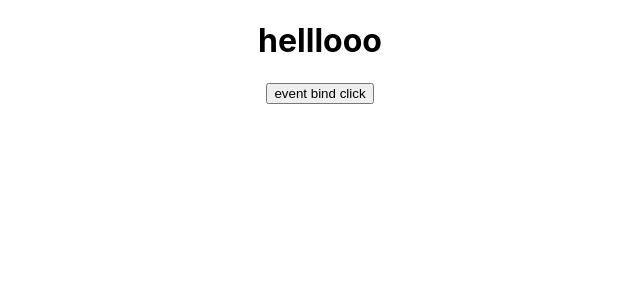
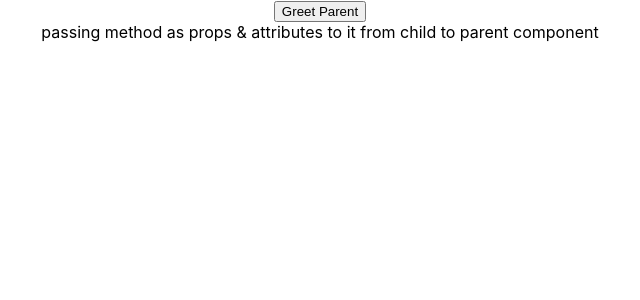
Before and after one commit to RushikeshGaikwad78/ReactJs, a React (Create React App) app in the folder 2tut/: page / in a window 1280 px wide. Shown: the top 300 px of the page, without its empty margins (320-960 px from the left). Built offline with nearby package versions, Linux system fonts and the light colour scheme.

Commit message:
method as props & attributes from child to parent component

```diff
--- a/2tut/src/App.js
+++ b/2tut/src/App.js
@@ -7,10 +7,13 @@ import Counter from "./components/Counter";
 import Functionalclick from "./components/Functionalclick";
 import Classclick from "./components/Classclick";
 import Eventbind from "./components/Eventbind";
+import Parentcomponenet from "./components/Parentcomponenet";
 function App() {
   return (
     <div className="App">
-      <Eventbind/>
+      <Parentcomponenet/>    passing method as props & attributes to it from child to parent component
+
+      {/* <Eventbind/>             all eventhandlers binding methods */}
 
       {/* <Functionalclick/>   onclick eventhandler in functional component */}
       {/* <Classclick/>      onclick eventhandler in class component */}
--- /dev/null
+++ b/2tut/src/components/Childcomponent.js
@@ -0,0 +1,12 @@
+import React from 'react'
+
+function Childcomponent(props) {
+  return (
+    <div>
+        {/*if need to have parameters then use arrow function as shown else props.getHandler would work */}
+        <button onClick={()=>props.greetHandler('child')}>Greet Parent</button>
+    </div>
+  )
+}
+
+export default Childcomponent
--- /dev/null
+++ b/2tut/src/components/Parentcomponenet.js
@@ -0,0 +1,24 @@
+import React, { Component } from "react";
+import Childcomponent from "./Childcomponent";
+
+class Parentcomponenet extends Component {
+  constructor(props) {
+    super(props);
+
+    this.state = {
+      parentname: "Parent",
+    }
+    this.greetParent = this.greetParent.bind(this);
+  }
+
+  greetParent(childName){
+    alert(`Hello ${this.state.parentname} from ${childName}`)
+  }
+
+  //we want to pass a method from parent component to child component , it will be done using props
+  render() {
+    return <div><Childcomponent greetHandler={this.greetParent}/></div>;
+  }
+}
+
+export default Parentcomponenet;
```
